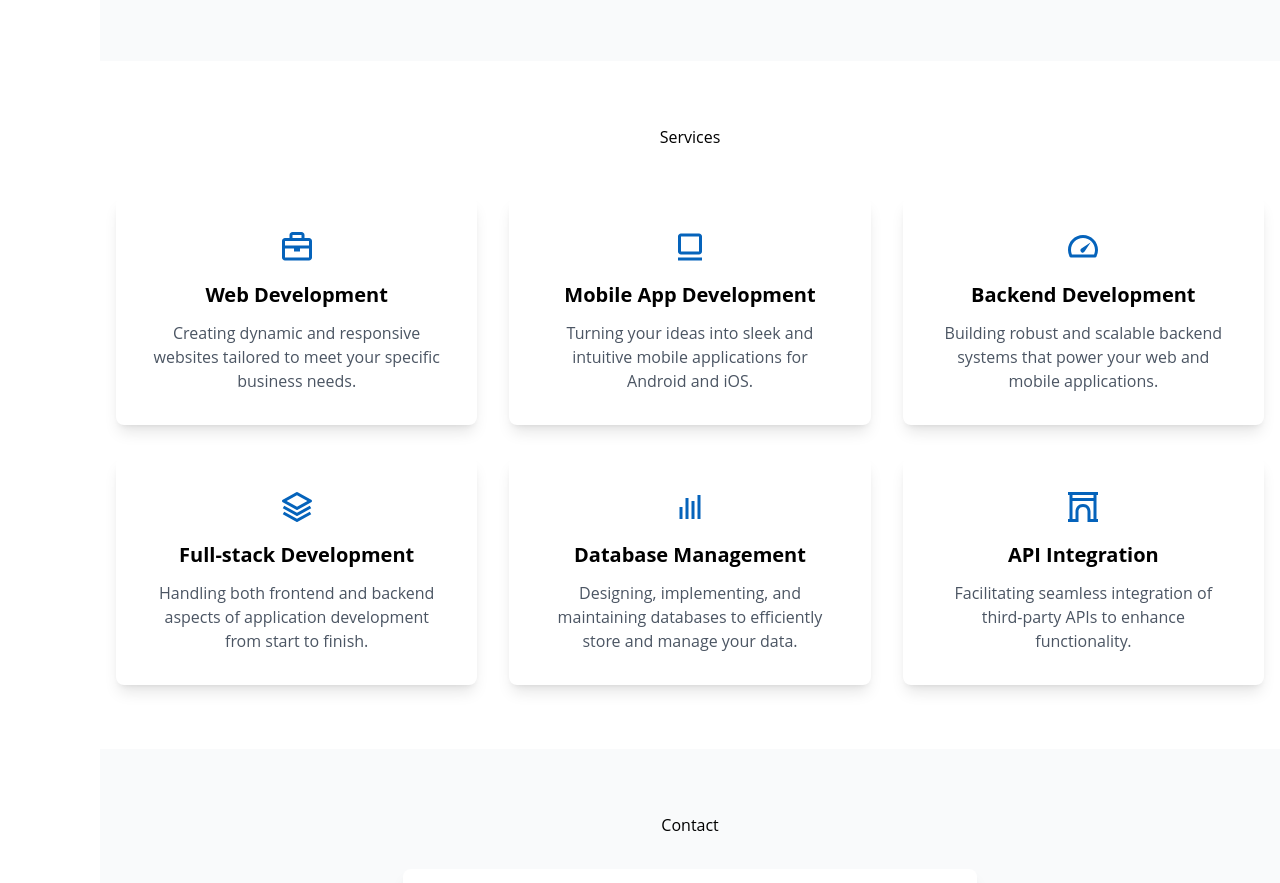
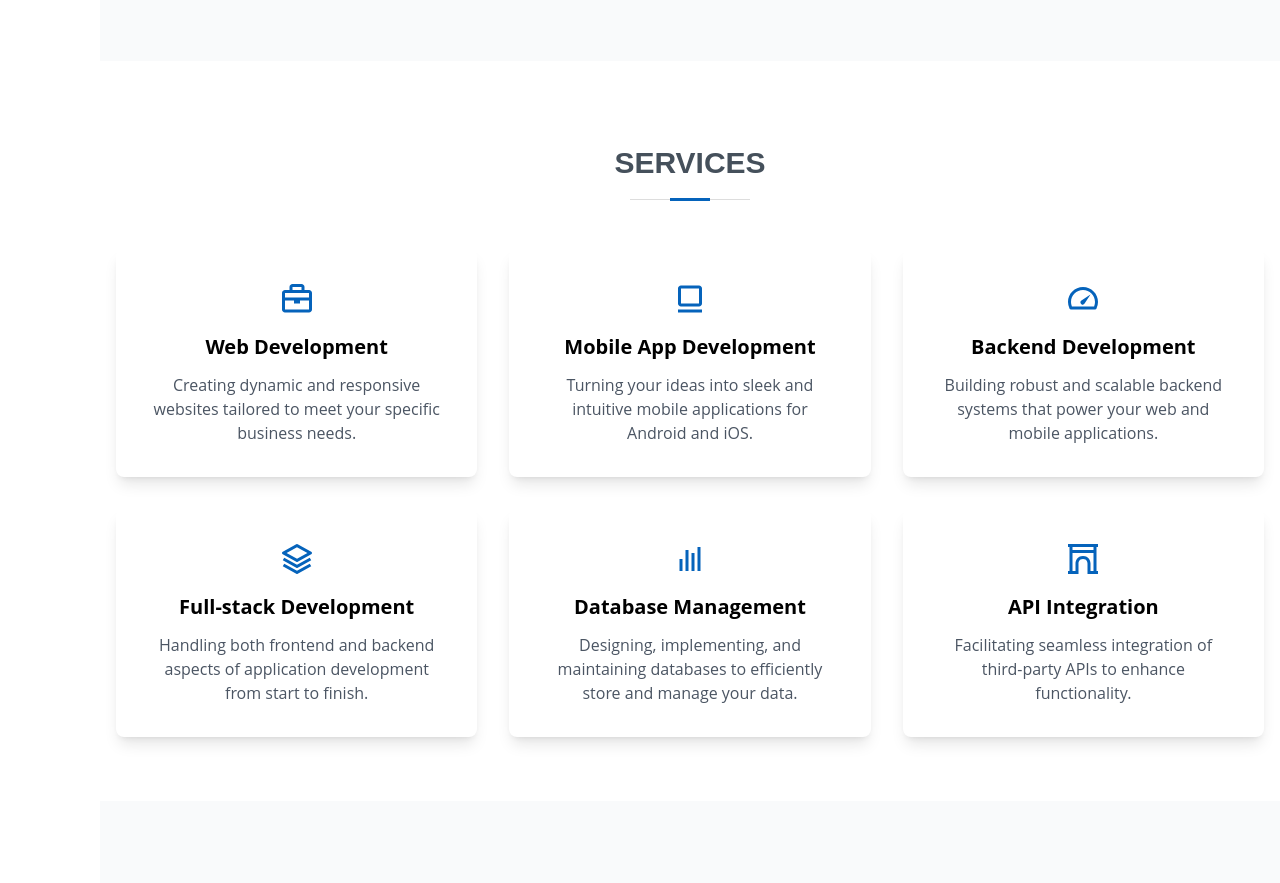
Before and after one commit to MattWaldeck/my-resume, a React (Vite) app: page / in a window 1280 px wide. Shown: the part 3480-4363 px from the top of the page. Built offline with nearby package versions, Linux system fonts and the light colour scheme.

Commit message:
Add section title

```diff
--- a/src/components/Contact.tsx
+++ b/src/components/Contact.tsx
@@ -1,11 +1,12 @@
 import { BiMap, BiEnvelope, BiPhone } from 'react-icons/bi';
+import SectionTitle from './SectionTitle';
 
 const Contact = () => {
   return (
     <section id="contact" className="contact py-16 bg-gray-50">
       <div className="container mx-auto px-4">
         <div className="section-title text-center">
-          <h2>Contact</h2>
+          <SectionTitle>Contact</SectionTitle>
         </div>
 
         <div className="flex justify-center mt-8">
--- a/src/components/Services.tsx
+++ b/src/components/Services.tsx
@@ -6,6 +6,7 @@ import {
   BiLayer,
   BiArch,
 } from 'react-icons/bi';
+import SectionTitle from './SectionTitle';
 
 interface ServiceCardProps {
   icon: React.ReactNode;
@@ -28,7 +29,7 @@ const Services = () => {
     <section id="services" className="services py-16">
       <div className="container mx-auto px-4">
         <div className="section-title text-center">
-          <h2>Services</h2>
+          <SectionTitle>Services</SectionTitle>
         </div>
         <div className="grid grid-cols-1 md:grid-cols-2 lg:grid-cols-3 gap-8 mt-12">
           <ServiceCard icon={<BiBriefcase />} title="Web Development">
```
